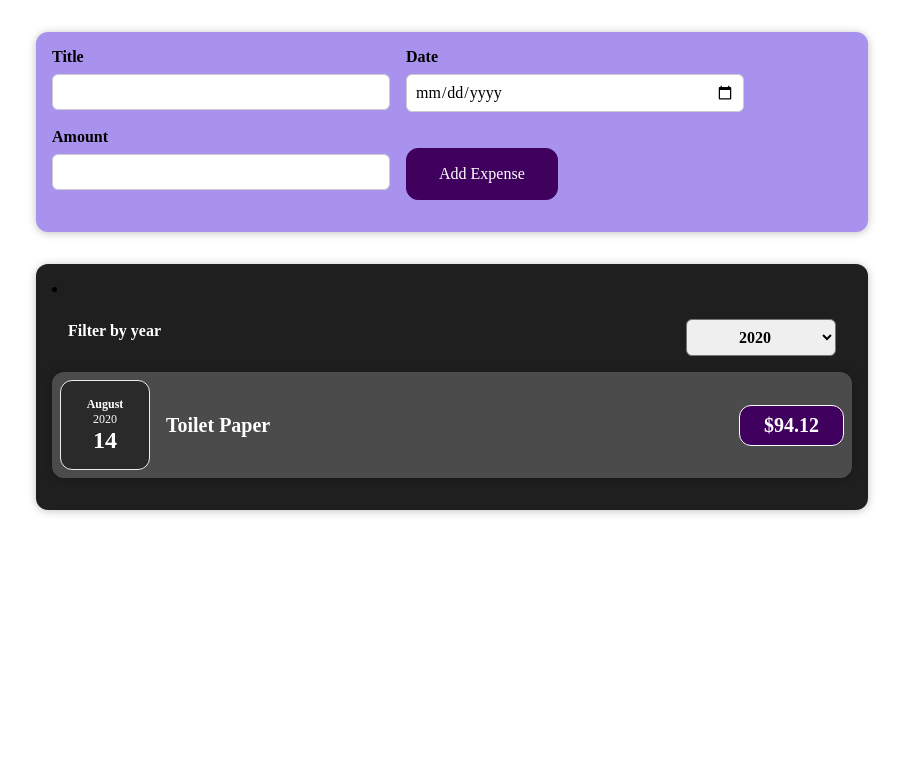
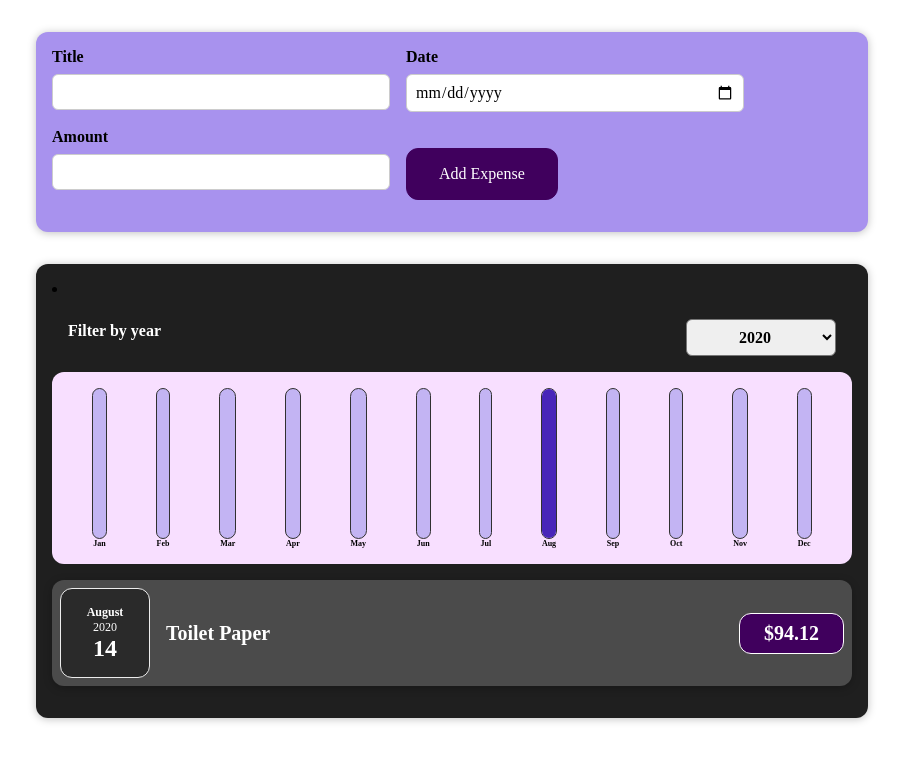
Before and after one commit to mohitshaw01/React-project1_expenseTracker, a React (Create React App) app: page / in a window 1280 px wide. Shown: the top 762 px of the page, without its empty margins (188-1091 px from the left). Built offline with nearby package versions, Linux system fonts and the light colour scheme.

Commit message:
ninth commit

```diff
--- a/src/App.js
+++ b/src/App.js
@@ -22,6 +22,18 @@
     amount: 450,
     date: new Date(2021, 5, 12),
   },
+  {
+    id: "e5",
+    title: "New laptop bag",
+    amount: 269,
+    date: new Date(2019, 10, 12),
+  },
+  {
+    id: "e6",
+    title: "Gift for Myself",
+    amount: 50,
+    date: new Date(2022, 5, 12),
+  },
 ];
 
 function App() {
--- /dev/null
+++ b/src/Components/Chart/Chart.css
@@ -0,0 +1,9 @@
+.chart {
+  padding: 1rem;
+  border-radius: 12px;
+  background-color: #f8dfff;
+  text-align: center;
+  display: flex;
+  justify-content: space-around;
+  height: 10rem;
+}
--- /dev/null
+++ b/src/Components/Chart/Chart.js
@@ -0,0 +1,24 @@
+import React from "react";
+
+import ChartBar from "./ChartBar";
+import "./Chart.css";
+
+const Chart = (props) => {
+  const dataPointValues = props.dataPoints.map((dataPoint) => dataPoint.value);
+  const totalMaximum = Math.max(...dataPointValues);
+
+  return (
+    <div className="chart">
+      {props.dataPoints.map((dataPoint) => (
+        <ChartBar
+          key={dataPoint.label}
+          value={dataPoint.value}
+          maxValue={totalMaximum}
+          label={dataPoint.label}
+        />
+      ))}
+    </div>
+  );
+};
+
+export default Chart;
--- /dev/null
+++ b/src/Components/Chart/ChartBar.css
@@ -0,0 +1,30 @@
+.chart-bar {
+  height: 100%;
+  display: flex;
+  flex-direction: column;
+  align-items: center;
+}
+
+.chart-bar__inner {
+  height: 100%;
+  width: 100%;
+  border: 1px solid #313131;
+  border-radius: 12px;
+  background-color: #c3b4f3;
+  overflow: hidden;
+  display: flex;
+  flex-direction: column;
+  justify-content: flex-end;
+}
+
+.chart-bar__fill {
+  background-color: #4826b9;
+  width: 100%;
+  transition: all 0.3s ease-out;
+}
+
+.chart-bar__label {
+  font-weight: bold;
+  font-size: 0.5rem;
+  text-align: center;
+}
--- /dev/null
+++ b/src/Components/Chart/ChartBar.js
@@ -0,0 +1,25 @@
+import React from "react";
+
+import "./ChartBar.css";
+
+const ChartBar = (props) => {
+  let barFillHeight = "0%";
+
+  if (props.maxValue > 0) {
+    barFillHeight = Math.round((props.value / props.maxValue) * 100) + "%";
+  }
+
+  return (
+    <div className="chart-bar">
+      <div className="chart-bar__inner">
+        <div
+          className="chart-bar__fill"
+          style={{ height: barFillHeight }}
+        ></div>
+      </div>
+      <div className="chart-bar__label">{props.label}</div>
+    </div>
+  );
+};
+
+export default ChartBar;
--- a/src/Components/Expenses/Expense_Item.js
+++ b/src/Components/Expenses/Expense_Item.js
@@ -4,7 +4,7 @@
 import Card from "../UI/Card";
 function Expense_Item(props) {
   return (
-    // This is the item component that will be used to display the expense items
+    <li>
       <Card className="expense-item">
         <Expense_Date date={props.date} />
         <div className="expense-item__description">
@@ -12,6 +12,7 @@
           <div className="expense-item__price ">${props.amount}</div>
         </div>
       </Card>
+    </li>
   );
 }
 
--- a/src/Components/Expenses/Expenses.js
+++ b/src/Components/Expenses/Expenses.js
@@ -1,5 +1,5 @@
 import React, { useState } from "react";
-import Expense_Item from "./Expense_Item";
+import ExpensesChart from "./ExpensesChart";
 import ExpenseFilter from "./ExpenseFilter";
 import Card from "../UI/Card";
 import "./Expenses.css";
@@ -22,6 +22,7 @@
           selected={filteredYear}
           onChangeFilter={filterChangeHandler}
         />
+        <ExpensesChart expenses={filteredExpenses} />
         <ExpenseList items={filteredExpenses} />
       </Card>
     </div>
--- /dev/null
+++ b/src/Components/Expenses/ExpensesChart.js
@@ -0,0 +1,29 @@
+import React from "react";
+
+import Chart from "../Chart/Chart";
+
+const ExpensesChart = (props) => {
+  const chartDataPoints = [
+    { label: "Jan", value: 0 },
+    { label: "Feb", value: 0 },
+    { label: "Mar", value: 0 },
+    { label: "Apr", value: 0 },
+    { label: "May", value: 0 },
+    { label: "Jun", value: 0 },
+    { label: "Jul", value: 0 },
+    { label: "Aug", value: 0 },
+    { label: "Sep", value: 0 },
+    { label: "Oct", value: 0 },
+    { label: "Nov", value: 0 },
+    { label: "Dec", value: 0 },
+  ];
+
+  for (const expense of props.expenses) {
+    const expenseMonth = expense.date.getMonth(); // starting at 0 => January => 0
+    chartDataPoints[expenseMonth].value += expense.amount;
+  }
+
+  return <Chart dataPoints={chartDataPoints} />;
+};
+
+export default ExpensesChart;
```
Lines whose indentation alone changed are shown as unchanged.
